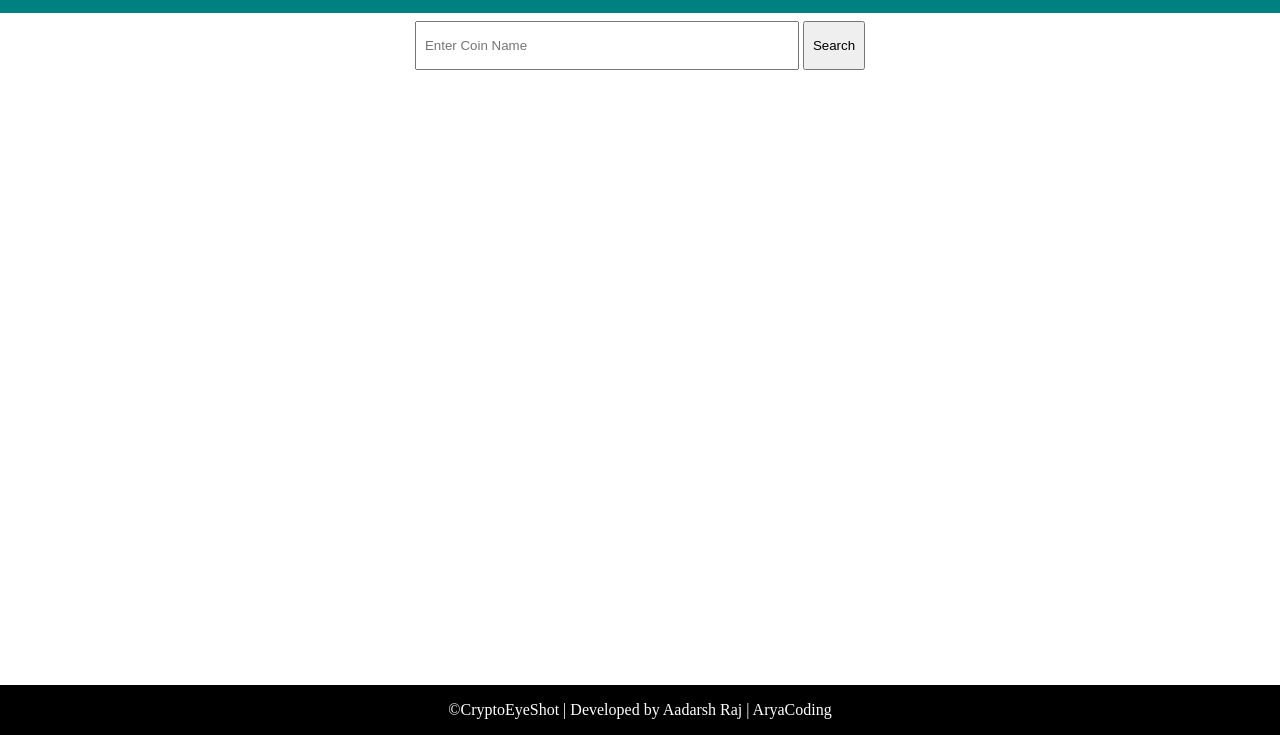
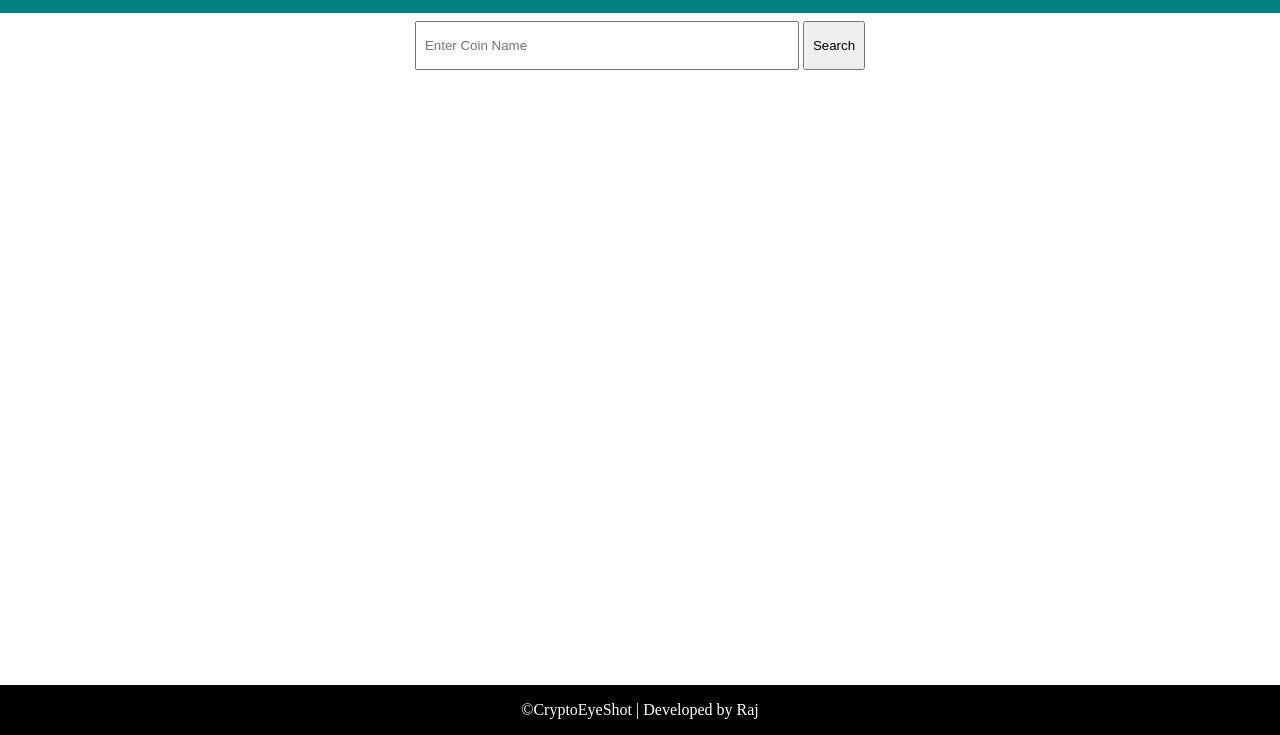
Before and after one commit to RajkumarRj/module-4, a plain HTML site: page cryptoPage/search.html in a window 1280 px wide. Shown: the part 65-800 px from the top of the page. Drawn offline with nearby package versions, Linux system fonts and the light colour scheme; no server answers.

Commit message:
updated code

```diff
--- a/cryptoPage/search.html
+++ b/cryptoPage/search.html
@@ -57,7 +57,7 @@
         </div>
       </section>
       <footer class="footer">
-        ©CryptoEyeShot | Developed by Aadarsh Raj | AryaCoding
+        ©CryptoEyeShot | Developed by  Raj
       </footer>
     </main>
   </body>
```
Also changed, not shown: cryptoPage/index.html (+1 -1 lines).
